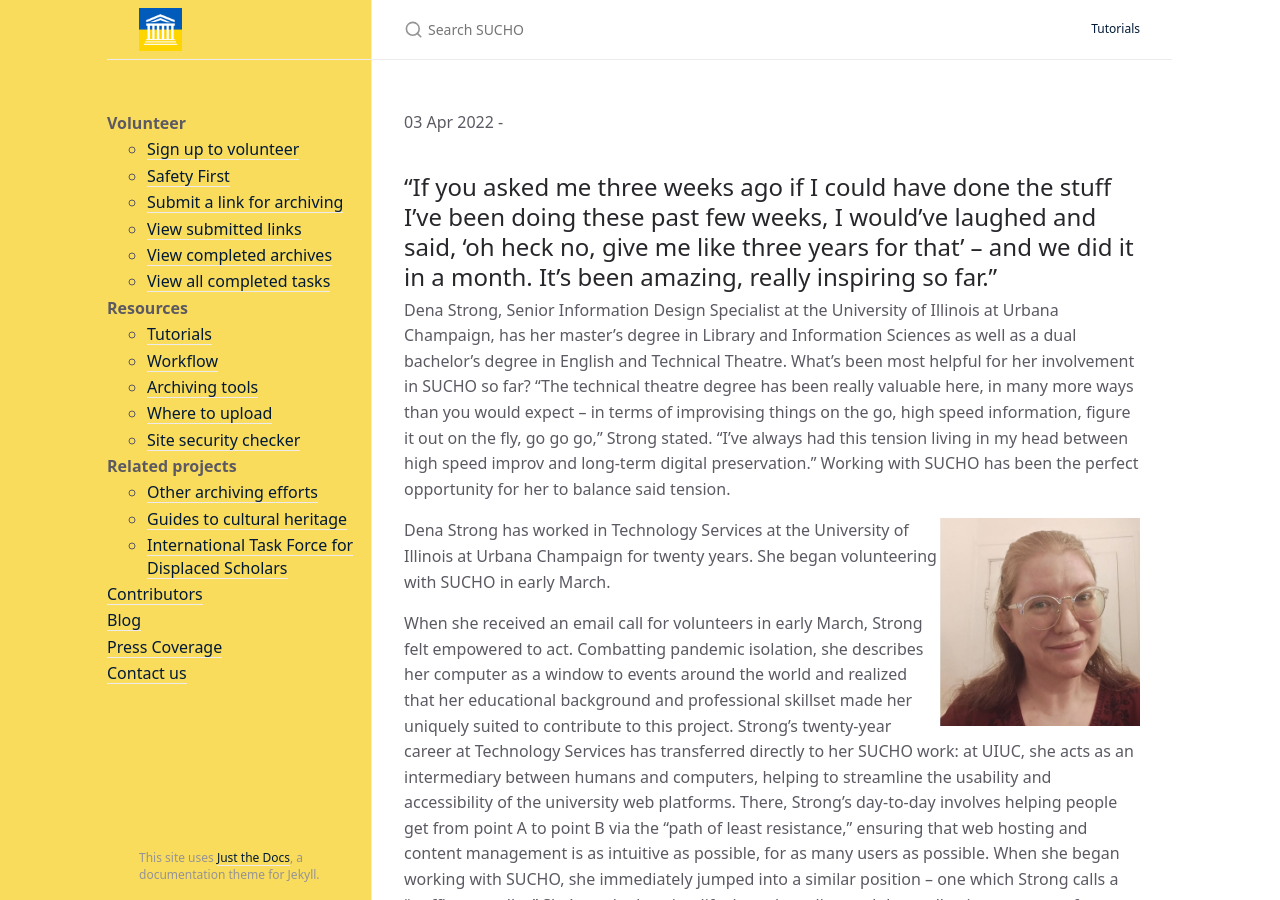
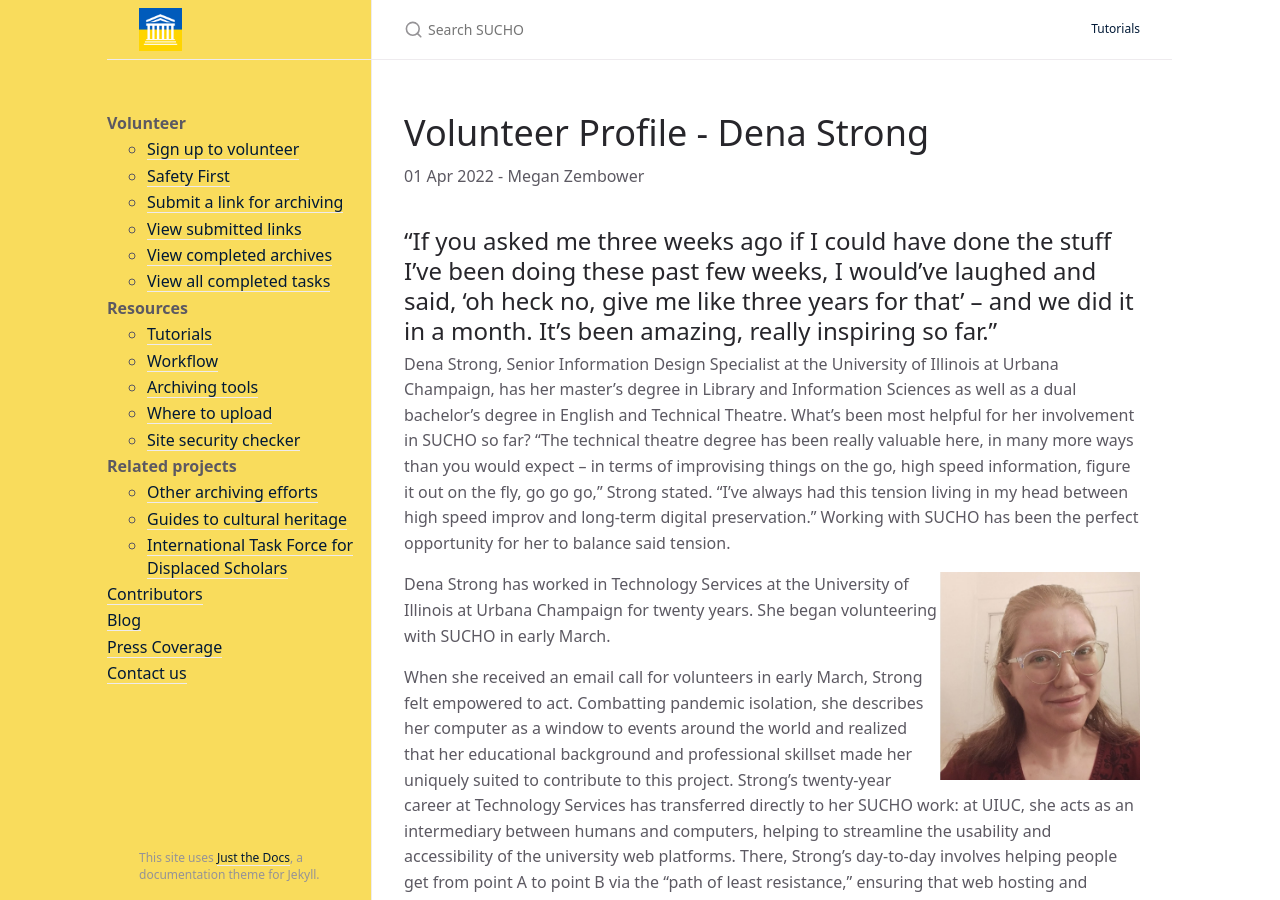
Before and after one commit to sucho-archiving/sucho-archiving.github.io, a Jekyll site: the page built from _posts/2022-04-01-profile-dena-strong.md, in a window 1280 px wide and 900 px high. Built offline with Jekyll 4.4.1, drawn with Linux system fonts in a browser that asks for light colours; our own code applies the rules of GitHub Pages for plain Markdown files.

Commit message:
removed colon
Additional colons can't be used in the text you add to the front matter (layout, title, etc.).

```diff
--- a/_posts/2022-04-01-profile-dena-strong.md
+++ b/_posts/2022-04-01-profile-dena-strong.md
@@ -1,6 +1,6 @@
 ---
 layout: post
-title: Volunteer Profile: Dena Strong
+title: Volunteer Profile - Dena Strong
 author: Megan Zembower
 category: profile
 ---
```
